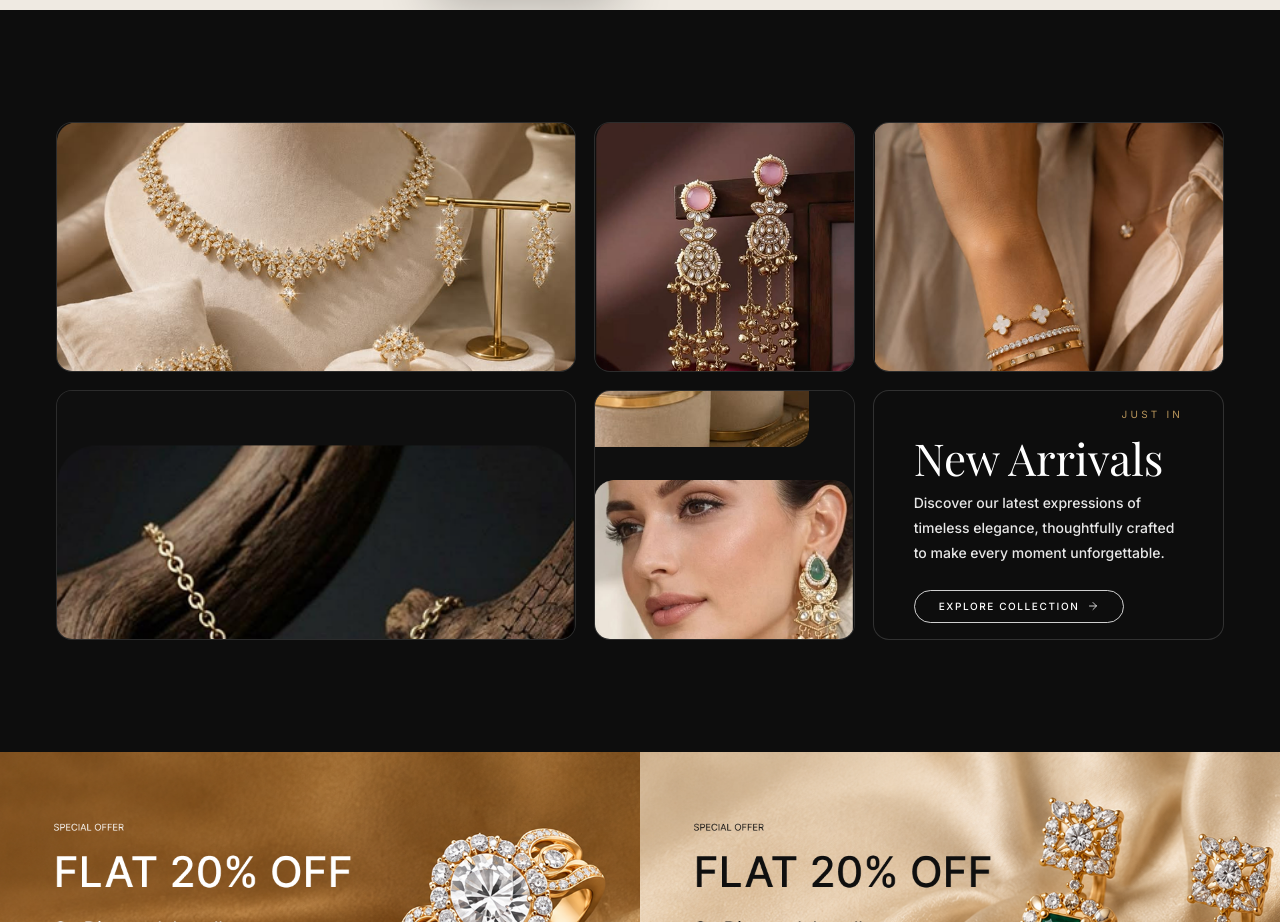
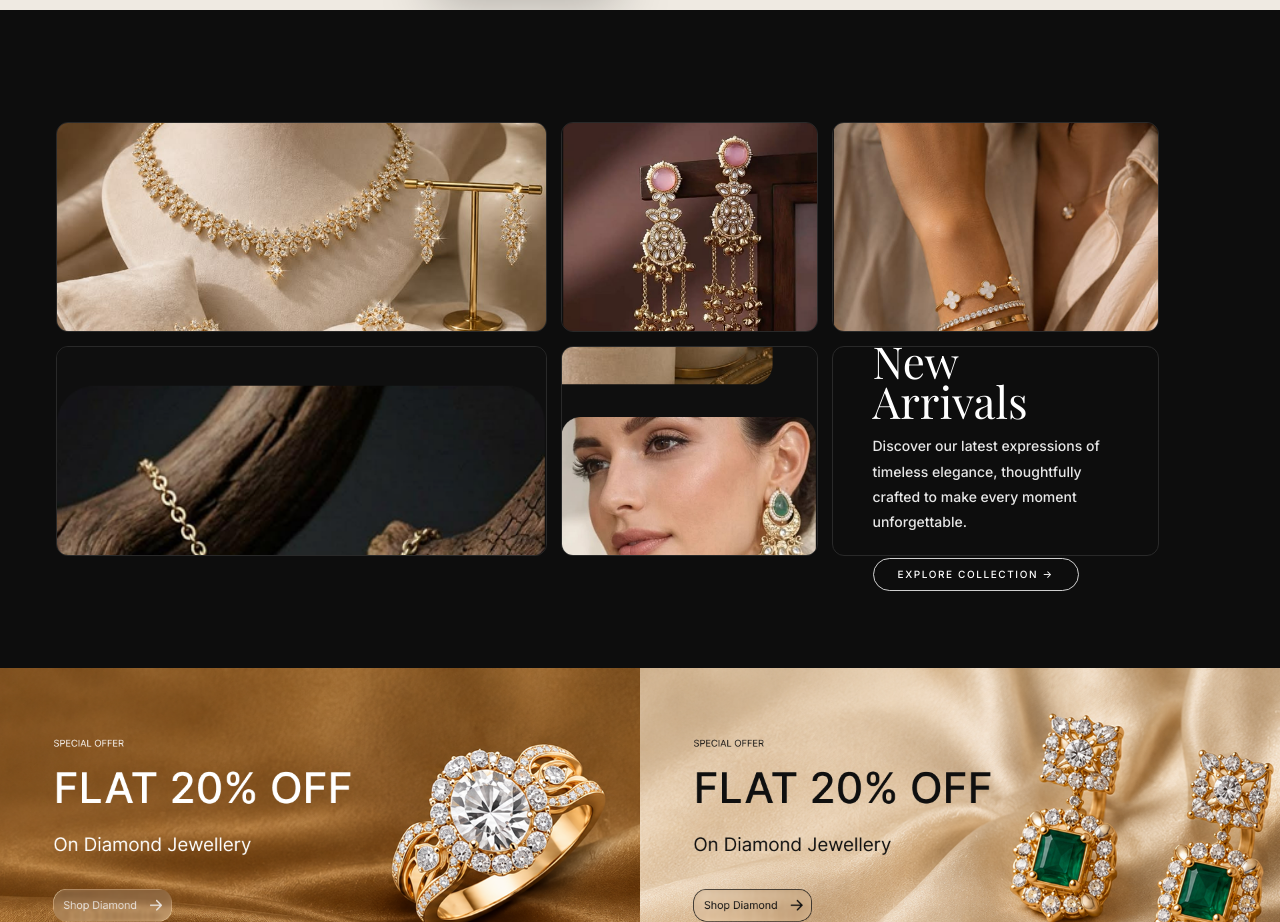
Before and after one commit to priyansh-kevalon/LUMIERE-JEWELLERY, a React (Vite) app in the folder frontend/: page / in a window 1280 px wide. Shown: the part 2500-3422 px from the top of the page. Built offline with nearby package versions, Linux system fonts and the light colour scheme; a web font is replaced by a local one.

Commit message:
style: update layout and image descriptions in NewArrivals component for improved clarity and aesthetics

```diff
--- a/frontend/src/components/home/NewArrivals.jsx
+++ b/frontend/src/components/home/NewArrivals.jsx
@@ -5,60 +5,60 @@ export default function NewArrivals() {
     <section id="arrivals" className="bg-[#0D0D0D] py-20 sm:py-28">
       <div className="mx-auto w-full max-w-[88rem] px-6 sm:px-10 lg:px-14">
         {/* Bento Grid */}
-        <div className="grid grid-cols-1 gap-4 sm:grid-cols-2 md:grid-cols-3 lg:grid-cols-[2fr_1fr_1.35fr] lg:grid-rows-[240px_240px] lg:gap-[18px] xl:grid-rows-[250px_250px]">
-          {/* 1. Large landscape */}
-          <div className="relative overflow-hidden rounded-2xl border border-white/10 bg-[#141414] aspect-[16/10] sm:aspect-[4/3] md:col-span-2 md:aspect-[16/9] lg:aspect-auto lg:col-start-1 lg:col-end-2 lg:row-start-1 lg:row-end-2">
+        <div className="grid grid-cols-1 gap-[14px] sm:grid-cols-2 lg:grid-cols-[42%_22%_28%] lg:grid-rows-[200px_200px] xl:grid-rows-[210px_210px]">
+          {/* 1. Large gold necklace on ivory bust - Top Left */}
+          <div className="relative overflow-hidden rounded-[12px] border border-[#292929] bg-[#141414] sm:col-span-2 lg:col-span-1 lg:col-start-1 lg:col-end-2 lg:row-start-1 lg:row-end-2">
             <img
               src="/images/arrivals/arrival-1.png"
-              alt="Diamond necklace"
+              alt="Gold necklace displayed on ivory jewellery bust"
               className="h-full w-full object-cover object-center"
               loading="lazy"
             />
           </div>
 
-          {/* 2. Earrings */}
-          <div className="relative overflow-hidden rounded-2xl border border-white/10 bg-[#141414] aspect-[3/4] sm:aspect-[4/5] md:aspect-[3/4] lg:aspect-auto lg:col-start-2 lg:col-end-3 lg:row-start-1 lg:row-end-2">
+          {/* 2. Gold chandelier earrings - Top Middle */}
+          <div className="relative overflow-hidden rounded-[12px] border border-[#292929] bg-[#141414] lg:col-start-2 lg:col-end-3 lg:row-start-1 lg:row-end-2">
             <img
               src="/images/arrivals/arrival-2.png"
-              alt="Diamond earrings"
+              alt="Gold chandelier earrings"
               className="h-full w-full object-cover object-center"
               loading="lazy"
             />
           </div>
 
-          {/* 3. Model bracelet */}
-          <div className="relative overflow-hidden rounded-2xl border border-white/10 bg-[#141414] aspect-[3/4] sm:aspect-[4/5] md:aspect-[3/4] lg:aspect-auto lg:col-start-3 lg:col-end-4 lg:row-start-1 lg:row-end-2">
+          {/* 3. Model wearing gold bracelets - Top Right */}
+          <div className="relative overflow-hidden rounded-[12px] border border-[#292929] bg-[#141414] lg:col-start-3 lg:col-end-4 lg:row-start-1 lg:row-end-2">
             <img
               src="/images/arrivals/arrival-3.png"
-              alt="Jewellery model"
+              alt="Model wearing gold bracelets"
               className="h-full w-full object-cover object-center"
               loading="lazy"
             />
           </div>
 
-          {/* 4. Necklace */}
-          <div className="relative overflow-hidden rounded-2xl border border-white/10 bg-[#141414] aspect-[3/4] sm:aspect-[4/5] md:aspect-[3/4] lg:aspect-auto lg:col-start-1 lg:col-end-2 lg:row-start-2 lg:row-end-3">
+          {/* 4. Ruby pendant necklace - Bottom Left */}
+          <div className="relative overflow-hidden rounded-[12px] border border-[#292929] bg-[#141414] lg:col-start-1 lg:col-end-2 lg:row-start-2 lg:row-end-3">
             <img
               src="/images/arrivals/arrival-4.png"
-              alt="Diamond necklace"
+              alt="Statement necklace with ruby gemstone pendant"
               className="h-full w-full object-cover object-center"
               loading="lazy"
             />
           </div>
 
-          {/* 5. Model earrings */}
-          <div className="relative overflow-hidden rounded-2xl border border-white/10 bg-[#141414] aspect-[3/4] sm:aspect-[4/5] md:aspect-[3/4] lg:aspect-auto lg:col-start-2 lg:col-end-3 lg:row-start-2 lg:row-end-3">
+          {/* 5. Model wearing green gemstone earrings - Bottom Middle */}
+          <div className="relative overflow-hidden rounded-[12px] border border-[#292929] bg-[#141414] lg:col-start-2 lg:col-end-3 lg:row-start-2 lg:row-end-3">
             <img
               src="/images/arrivals/arrival-5.png"
-              alt="Model wearing earrings"
+              alt="Model wearing green gemstone gold earrings"
               className="h-full w-full object-cover object-center"
               loading="lazy"
             />
           </div>
 
-          {/* 6. Card */}
-          <div className="flex flex-col justify-center rounded-2xl border border-white/15 bg-[#0D0D0D] px-8 py-10 min-h-[280px] sm:px-10 sm:py-12 md:col-span-3 lg:col-span-1 lg:col-start-3 lg:col-end-4 lg:row-start-2 lg:row-end-3 lg:px-10 lg:py-0 lg:min-h-0">
-            <div className="flex justify-end">
+          {/* 6. New Arrivals Card - Bottom Right */}
+          <div className="flex flex-col justify-center rounded-[12px] border border-[#292929] bg-[#0D0D0D] px-8 py-10 min-h-[280px] sm:px-10 sm:py-12 lg:col-start-3 lg:col-end-4 lg:row-start-2 lg:row-end-3 lg:px-10 lg:py-0 lg:min-h-0">
+            <div className="flex justify-start">
               <span className="text-[10px] uppercase tracking-[0.32em] text-gold">JUST IN</span>
             </div>
             <h2 className="mt-4 font-serif text-3xl font-normal leading-[1.08] text-white sm:text-4xl lg:text-[2.75rem]">New Arrivals</h2>
@@ -71,8 +71,7 @@ export default function NewArrivals() {
                 href="#collections"
                 className="group inline-flex items-center gap-2 rounded-full border border-white/80 px-6 py-2 text-[10px] font-medium uppercase tracking-[0.16em] text-white transition-all duration-300 hover:bg-white hover:text-black"
               >
-                Explore Collection
-                <ArrowRight size={12} strokeWidth={1.6} />
+                EXPLORE COLLECTION →
               </a>
             </div>
           </div>
```
